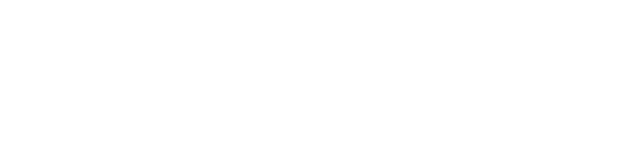
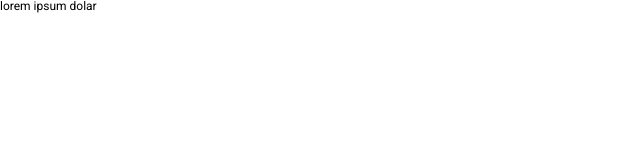
Before and after one commit to Melber17/excel-app, a website built with webpack: page src/index.html in a window 1280 px wide. Shown: the full height of the page, 0-640 px from the left. Built offline with nearby package versions, Linux system fonts and the light colour scheme.

Commit message:
framework-start

```diff
--- a/src/index.html
+++ b/src/index.html
@@ -15,6 +15,9 @@
     <title>Pure JavaScript Excel</title>
   </head>
   <body>
-    <div id="app"></div>
+    <div id="app">
+    <p>lorem ipsum dolar </p>
+
+    </div>
   </body>
 </html>
```
